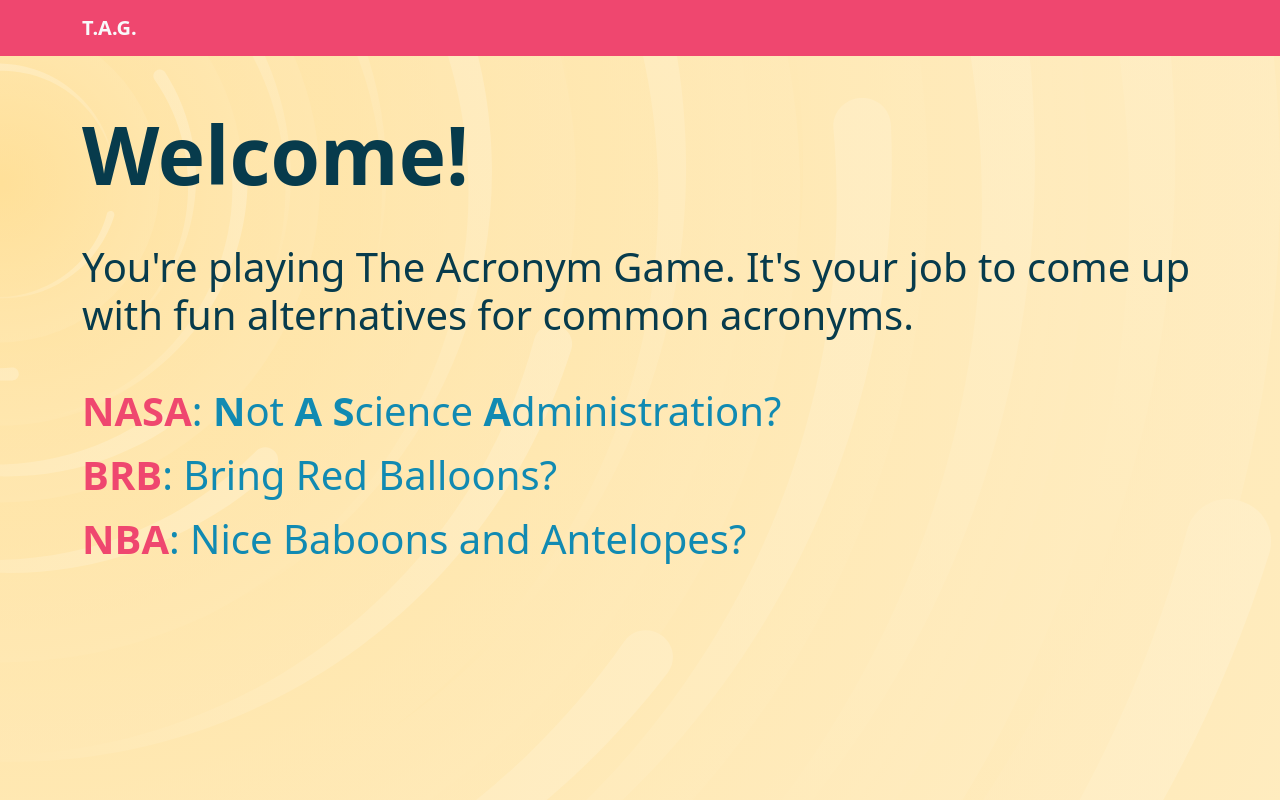
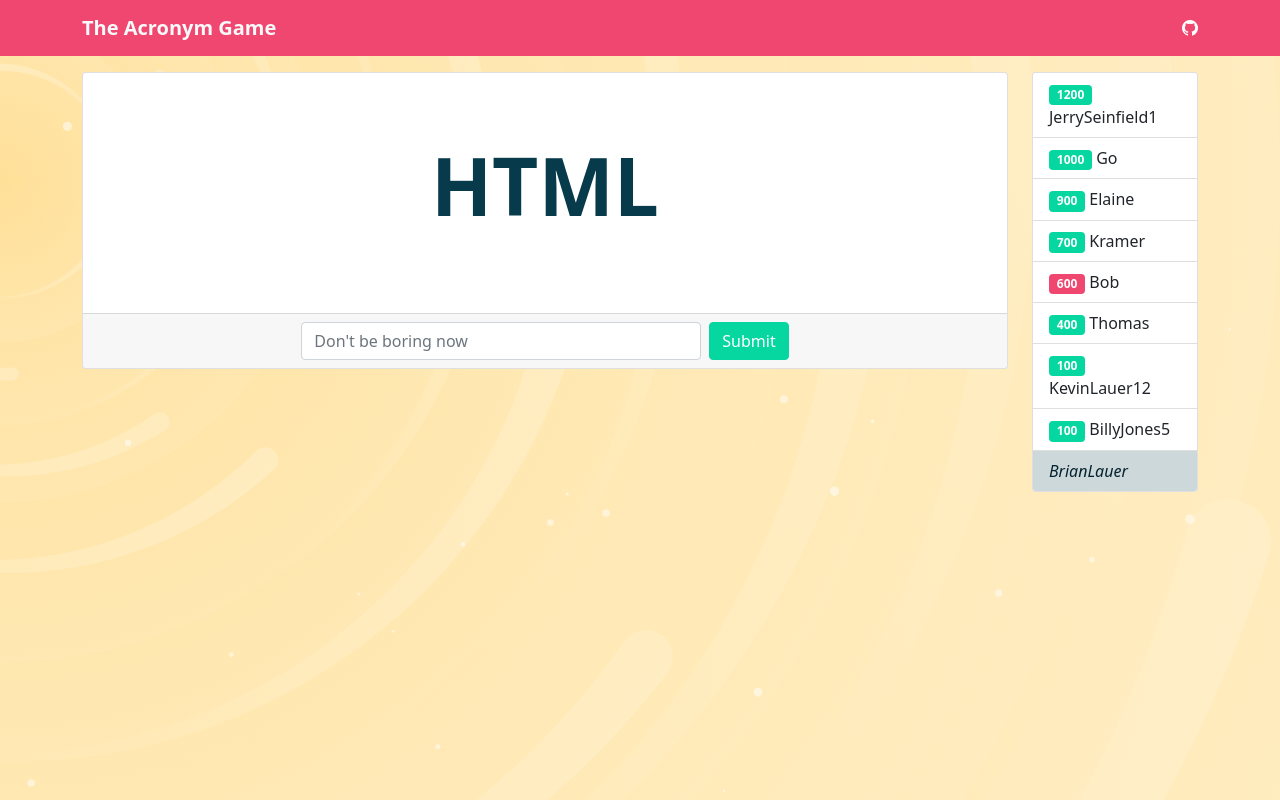
Before and after one commit to kloovin112358/tag, a React (Create React App) app: page /1 in a window 1280 px wide. Built offline with nearby package versions, Linux system fonts and the light colour scheme.

Commit message:
more front end design work

```diff
--- a/package.json
+++ b/package.json
@@ -7,8 +7,8 @@
     "@testing-library/react": "^12.1.2",
     "@testing-library/user-event": "^13.5.0",
     "bootstrap": "^5.1.3",
+    "bootstrap-icons": "^1.8.1",
     "express": "^4.17.2",
-    "gsap": "^3.9.1",
     "pg": "^8.7.3",
     "pg-hstore": "^2.3.4",
     "react": "^17.0.2",
@@ -16,6 +16,7 @@
     "react-dom": "^17.0.2",
     "react-reveal": "^1.2.2",
     "react-scripts": "5.0.0",
+    "react-tsparticles": "^1.41.2",
     "sass": "^1.49.7",
     "sequelize": "^6.16.1",
     "sequelize-auto-migrations": "^1.0.3",
--- a/public/index.html
+++ b/public/index.html
@@ -3,7 +3,7 @@
 
 <head>
   <meta charset="utf-8" />
-  <!-- <link rel="icon" href="%PUBLIC_URL%/favicon.ico" /> -->
+  <link rel="stylesheet" href="https://cdn.jsdelivr.net/npm/bootstrap-icons@1.8.1/font/bootstrap-icons.css">
   <meta name="viewport" content="width=device-width, initial-scale=1" />
   <meta name="description" content="A party game that lets your own acronyms!" />
   <title>The Acronym Game (T.A.G.)</title>
@@ -17,7 +17,7 @@
   </style>
 </head>
 
-<body>
+<body class="text-secondary">
   <noscript>You need to enable JavaScript to run this app.</noscript>
   <div id="root"></div>
 </body>
--- a/src/App.js
+++ b/src/App.js
@@ -1,58 +1,69 @@
-import React, {useEffect, useState, useRef} from 'react';
+import React, { useEffect, useState, useRef } from 'react';
 
 import 'bootstrap/dist/css/bootstrap.min.css';
 import './App.scss';
 
 import Navbar from 'react-bootstrap/Navbar';
 import Container from 'react-bootstrap/Container';
-import Card from 'react-bootstrap/Card';
-import Row from 'react-bootstrap/Row';
-import Col from 'react-bootstrap/Col';
-import ListGroup from 'react-bootstrap/ListGroup';
-import { gsap } from "gsap";
+
+
 import Welcome from './components/Welcome'
+import JoinMenu from './components/JoinMenu'
+import Particles from "react-tsparticles";
+import GameScreen from './components/GameScreen';
 
 function App() {
-
-  const cardRef = useRef();
-
-  useEffect(() => {
-    gsap.to(cardRef.current, { rotation: "+=360" });
-  });
-
   return (
     <>
-      <Navbar bg="danger" variant="dark">
+      <Navbar bg="danger" variant="dark" style={{zIndex:'999'}}>
         <Container>
-          <Navbar.Brand href="/" className="fw-bold text-light">T.A.G.</Navbar.Brand>
+          <Navbar.Brand href="/" className="fw-bold text-light">The Acronym Game</Navbar.Brand>
+          <a href="https://github.com/kloovin112358/tag"><i className="bi-github text-white"></i></a>
         </Container>
       </Navbar>
-      <Welcome />
-      {/* <Container>
-        <div className="pt-3 pb-5">
-          <Row>
-            <Col lg={10}>
-              <Card>
-                <Card.Body>
-                  <Card.Text>
-                  What does HTML stand for?
-                  </Card.Text>
-                </Card.Body>
-              </Card>
-            </Col>
-            <Col className="mt-3 mt-lg-0">
-              <Card ref={cardRef}>
-                <ListGroup variant="flush">
-                  <ListGroup.Item>Player 1 - 100 pts</ListGroup.Item>
-                  <ListGroup.Item>Player 2 - 200 pts</ListGroup.Item>
-                  <ListGroup.Item>Player 3 - 300 pts</ListGroup.Item>
-                </ListGroup>
-              </Card>
-            </Col>
-
-          </Row>
-        </div>
-      </Container> */}
+      <Particles
+        id="tsparticles"
+        options={{
+          fpsLimit: 120,
+          particles: {
+            color: {
+              value: "#ffffff",
+            },
+            collisions: {
+              enable: true,
+            },
+            move: {
+              direction: "none",
+              enable: true,
+              outMode: "bounce",
+              random: false,
+              speed: 1,
+              straight: false,
+            },
+            number: {
+              density: {
+                enable: true,
+                area: 800,
+              },
+              value: 20,
+            },
+            opacity: {
+              value: 0.5,
+            },
+            shape: {
+              type: "circle",
+            },
+            size: {
+              random: true,
+              value: 5,
+            },
+          },
+          detectRetina: true,
+        }}
+      />
+      <GameScreen />
+      {/* <JoinMenu /> */}
+      {/* <Welcome /> */}
     </>
   );
 }
--- /dev/null
+++ b/src/components/GameScreen.jsx
@@ -0,0 +1,47 @@
+import Container from 'react-bootstrap/Container'
+import Button from 'react-bootstrap/Button'
+import React, { useEffect, useRef } from 'react';
+import Fade from 'react-reveal/Fade';
+import Bounce from 'react-reveal/Bounce';
+import Card from 'react-bootstrap/Card';
+import Row from 'react-bootstrap/Row';
+import Col from 'react-bootstrap/Col';
+import Players from './Players'
+import Form from 'react-bootstrap/Form'
+
+function GameScreen() {
+    return (
+        <>
+            <Container>
+                <div className="pt-3 pb-5">
+                    <Row>
+                        <Col lg={10}>
+                            <Card>
+                                <Card.Body className="text-center">
+                                    <p className="display-1 fw-bold p-5">HTML</p>
+
+                                </Card.Body>
+                                <Card.Footer>
+                                    <div className="d-flex justify-content-center">
+                                    <Form.Control type="text" placeholder="Don't be boring now" maxLength={25} style={{maxWidth:'25rem'}} />
+                                    <Button variant="info" className="text-white ms-2">Submit</Button>
+                                    </div>
+
+                                </Card.Footer>
+                            </Card>
+                        </Col>
+                        <Col className="mt-3 mt-lg-0">
+                            <Card>
+                                <Players />
+
+                            </Card>
+                        </Col>
+
+                    </Row>
+                </div>
+            </Container>
+        </>
+    );
+}
+
+export default GameScreen;
--- /dev/null
+++ b/src/components/JoinMenu.jsx
@@ -0,0 +1,74 @@
+import Container from 'react-bootstrap/Container'
+import Card from 'react-bootstrap/Card'
+import Form from 'react-bootstrap/Form'
+import Nav from 'react-bootstrap/Nav'
+import Button from 'react-bootstrap/Button'
+import React, { useEffect, useRef } from 'react';
+import Fade from 'react-reveal/Fade';
+
+function JoinMenu() {
+    return (
+        <>
+            <Container>
+                <div className="pb-5 pt-3">
+
+
+                    <div className="row">
+                        <div className="col-md">
+                            <Fade duration={2500}>
+                                <Card
+                                    text="secondary"
+                                >
+                                    <Card.Body>
+                                        <p className="display-6">Join Existing</p><hr></hr>
+                                        <Form>
+                                            <Form.Group controlId="gameID" className="mb-3">
+                                                <Form.Label>Game ID</Form.Label>
+                                                <Form.Control type="text" placeholder="Ex: 610841" />
+                                            </Form.Group>
+                                            <Form.Group controlId="nicknameExisting" className="mb-4">
+                                                <Form.Label>Nickname</Form.Label>
+                                                <Form.Control type="text" placeholder="Ex: Kramer" maxLength={15} />
+                                            </Form.Group>
+                                        </Form>
+                                        <Button variant="danger" className="text-white">Join</Button>
+                                    </Card.Body>
+                                </Card>
+                            </Fade>
+                        </div>
+                        <div className="col-md mt-3 mt-md-0">
+                            <Fade duration={2500} delay={1000}>
+                                <Card
+                                    text="secondary"
+                                >
+                                    <Card.Body>
+                                        <p className="display-6">Create Game</p><hr></hr>
+                                        <Form>
+                                            <Form.Group controlId="nicknameNew" className="mb-3">
+                                                <Form.Label>Nickname</Form.Label>
+                                                <Form.Control type="text" placeholder="Ex: Jerry" maxLength={15} />
+                                            </Form.Group>
+                                            <Form.Group controlId="numRounds" className="mb-4">
+                                                <Form.Label>Number of Rounds</Form.Label>
+                                                <Form.Control type="number" placeholder="Number of Rounds" defaultValue={2} min={1} max={10} />
+                                                <Form.Text muted>
+                                                    Total game with 2 rounds takes approximately 10 minutes. Each additional round adds approximately 3 minutes.
+                                                </Form.Text>
+                                            </Form.Group>
+
+                                        </Form>
+                                        <Button variant="primary" className="text-white">Create</Button>
+                                    </Card.Body>
+                                </Card>
+                            </Fade>
+                        </div>
+
+                    </div>
+
+                </div>
+            </Container>
+        </>
+    );
+}
+
+export default JoinMenu;
--- /dev/null
+++ b/src/components/Players.jsx
@@ -0,0 +1,22 @@
+import ListGroup from 'react-bootstrap/ListGroup';
+import Badge from 'react-bootstrap/Badge';
+
+function Players() {
+    return (
+        <>
+            <ListGroup variant="flush">
+                <ListGroup.Item><Badge bg="info">1200</Badge> JerrySeinfield1</ListGroup.Item>
+                <ListGroup.Item><Badge bg="info">1000</Badge> Go</ListGroup.Item>
+                <ListGroup.Item><Badge bg="info">900</Badge> Elaine</ListGroup.Item>
+                <ListGroup.Item><Badge bg="info">700</Badge> Kramer</ListGroup.Item>
+                <ListGroup.Item><Badge bg="danger">600</Badge> Bob</ListGroup.Item>
+                <ListGroup.Item><Badge bg="info">400</Badge> Thomas</ListGroup.Item>
+                <ListGroup.Item><Badge bg="info">100</Badge> KevinLauer12</ListGroup.Item>
+                <ListGroup.Item><Badge bg="info">100</Badge> BillyJones5</ListGroup.Item>
+                <ListGroup.Item variant="secondary"><i>BrianLauer</i></ListGroup.Item>
+            </ListGroup>
+        </>
+    );
+}
+
+export default Players;
--- a/src/components/Welcome.jsx
+++ b/src/components/Welcome.jsx
@@ -1,37 +1,34 @@
 import Container from 'react-bootstrap/Container'
-import React, {useEffect, useState, useRef} from 'react';
-import { gsap } from "gsap";
+import Button from 'react-bootstrap/Button'
+import React, { useEffect, useRef } from 'react';
 import Fade from 'react-reveal/Fade';
+import Bounce from 'react-reveal/Bounce';
 
 function Welcome() {
-    const welcomeRef = useRef();
-    const splashRef = useRef();
-
-    useEffect(() => {
-        gsap.to(welcomeRef.current, { duration: 1.5, ease: "bounce.out", y: 50 });
-        gsap.to(splashRef.current, { duration: 1.5, ease: "bounce.out", y: 75 });
-
-    });
     return (
         <>
             <Container>
-                <div className="pb-5">
-            <p className="display-1 fw-bold text-secondary" ref={welcomeRef}>Welcome!</p>
-            <div ref={splashRef}>
+                <div className="pb-5 pt-3">
+                    <Bounce top>
+                        <p className="display-1 fw-bold text-secondary">Howdy folks!</p>
+                    </Bounce>
+                    <Bounce top delay={1000}>
                         <p className="display-6 text-secondary">
                             You're playing The Acronym Game. It's your job to come up with fun alternatives for common acronyms.
                         </p>
-                <Fade left delay={2500}>
-                    <p className="display-6 text-primary mt-5"><span className="fw-bold text-danger">NASA</span>: <span className="fw-bold">N</span>ot <span className="fw-bold">A</span> <span className="fw-bold">S</span>cience <span className="fw-bold">A</span>dministration?</p>
+                    </Bounce>
+                    <Fade left delay={3500}>
+                        <p className="display-6 text-primary mt-4"><span className="fw-bold text-danger">NASA</span>: <span className="fw-bold">N</span>ot <span className="fw-bold">A</span> <span className="fw-bold">S</span>cience <span className="fw-bold">A</span>dministration?</p>
                     </Fade>
-                <Fade left delay={3000}>
-                    <p className="display-6 text-primary"><span className="fw-bold text-danger">BRB</span>: Bring Red Balloons?</p>
+                    <Fade left delay={4000}>
+                        <p className="display-6 text-primary"><span className="fw-bold text-danger">BRB</span>: <span className="fw-bold">B</span>ring <span className="fw-bold">R</span>ed <span className="fw-bold">B</span>alloons?</p>
                     </Fade>
-                <Fade left delay={3500}>
-                    <p className="display-6 text-primary"><span className="fw-bold text-danger">NBA</span>: Nice Baboons and Antelopes?</p>
+                    <Fade left delay={4500}>
+                        <p className="display-6 text-primary"><span className="fw-bold text-danger">NBA</span>: <span className="fw-bold">N</span>ice <span className="fw-bold">B</span>ison and <span className="fw-bold">A</span>ntelopes?</p>
                     </Fade>
-            </div>
-
+                    <Fade delay={6500} duration={2000}>
+                        <Button variant="info" className="mt-4 text-white" size="lg">Begin</Button>
+                    </Fade>
                 </div>
             </Container>
         </>
```
Also changed, not shown: 1 other file (tests, documents, lock files or other folders). Lines whose indentation alone changed are shown as unchanged.
